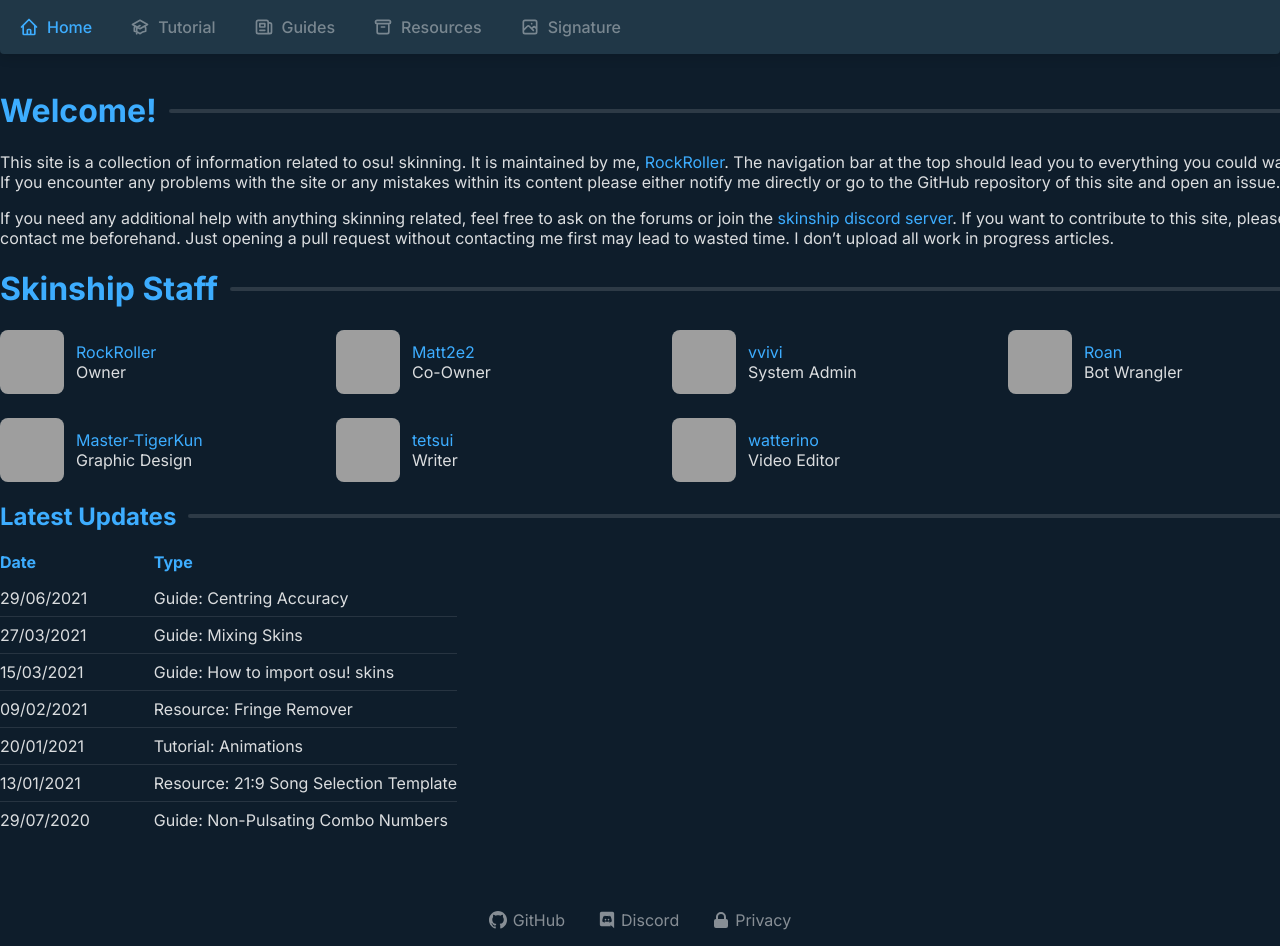
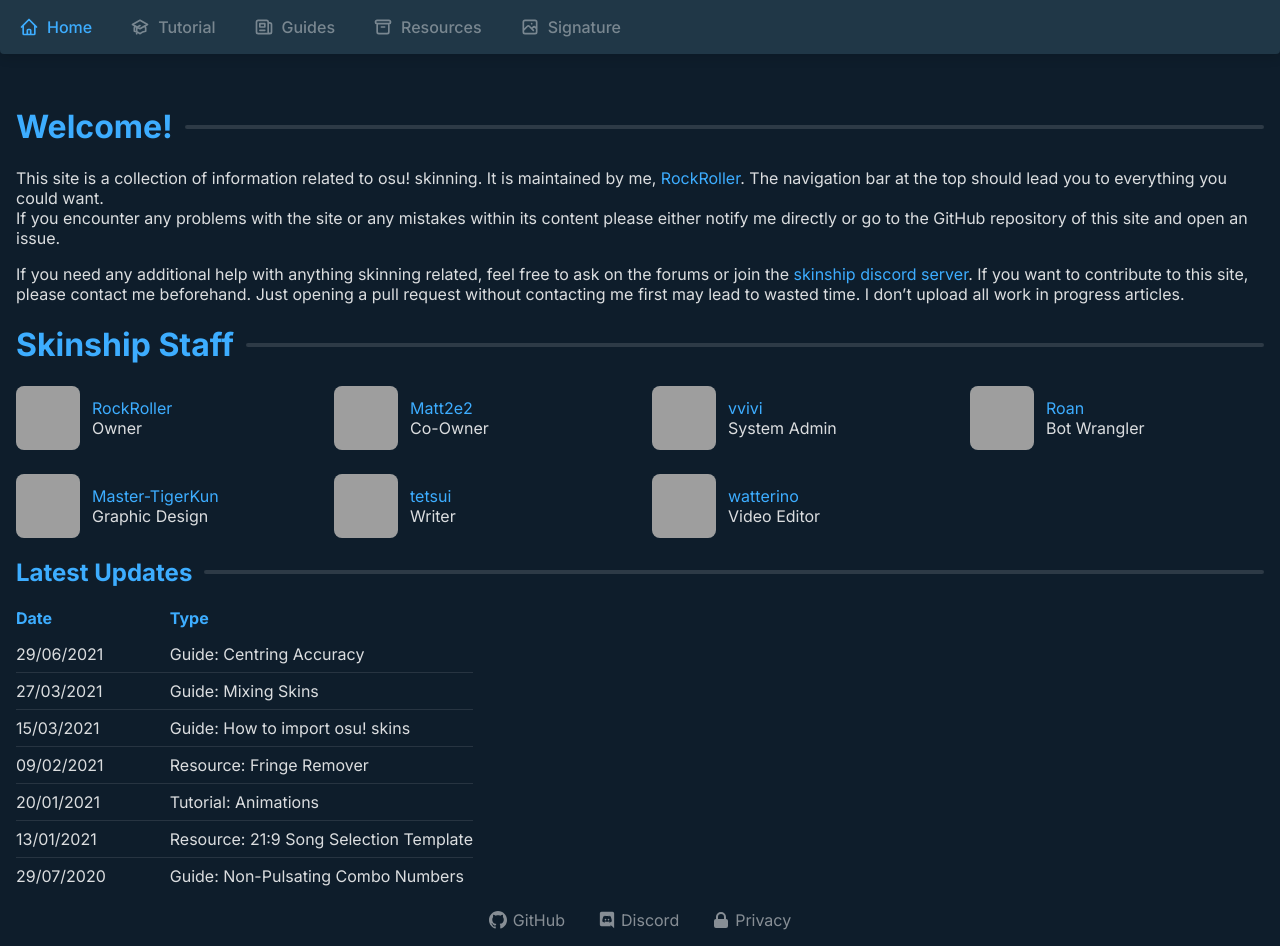
Before and after one commit to RockRoller01/skinninginfo, a Jekyll site: the page built from site/index.md, in a window 1280 px wide and 946 px high. Built offline with Jekyll 4.4.1, drawn with Linux system fonts in a browser that asks for light colours; grey boxes are pictures that could not be loaded.

Commit message:
mobile css

```diff
--- a/site/_layouts/master.html
+++ b/site/_layouts/master.html
@@ -31,25 +31,13 @@
 </head>
 
 <body class="{{ layout.body_class }}">
-    <style>
-        {% if page.highlight %}
-            .header a[href*="{{ page.highlight }}"] {
-                color: var(--accent) !important
-            }
-        {% else %}
-            .header a[href="/"] {
-                color: var(--accent) !important
-            }
-        {% endif %}
-    </style>
-
     <header class="header">
         <nav class="navbar">
-            <a href="{{site.baseurl}}/" class="navbar-item">{% include icons/home.html %}Home</a>
-            <a href="{{site.baseurl}}/tutorial/introduction" class="navbar-item">{% include icons/academic-cap.html %}Tutorial</a>
-            <a href="{{site.baseurl}}/guides" class="navbar-item">{% include icons/news.html %}Guides</a>
-            <a href="{{site.baseurl}}/resources" class="navbar-item">{% include icons/archive.html %}Resources</a>
-            <a href="{{site.baseurl}}/signature" class="navbar-item">{% include icons/image.html %}Signature</a>
+            <a href="{{site.baseurl}}/" class="navbar-item {% if page.highlight %}{% else %}highlight{% endif %}">{% include icons/home.html %}Home</a>
+            <a href="{{site.baseurl}}/tutorial/introduction" class="navbar-item {% if page.highlight == "tutorial"%}highlight{% endif %}">{% include icons/academic-cap.html %}Tutorial</a>
+            <a href="{{site.baseurl}}/guides" class="navbar-item {% if page.highlight == "guides"%}highlight{% endif %}">{% include icons/news.html %}Guides</a>
+            <a href="{{site.baseurl}}/resources" class="navbar-item {% if page.highlight == "resources"%}highlight{% endif %}">{% include icons/archive.html %}Resources</a>
+            <a href="{{site.baseurl}}/signature" class="navbar-item {% if page.highlight == "signature"%}highlight{% endif %}">{% include icons/image.html %}Signature</a>
             <div class="menu navbar-item">
                 {% include icons/menu.html %}
             </div>
--- a/site/_sass/_header.scss
+++ b/site/_sass/_header.scss
@@ -12,8 +12,8 @@
         box-shadow: $shadow;
         border-radius: 0 0 $radius $radius;
         overflow: hidden;
+        display: flex;
         .navbar-item {
-			float: left;
             display: inline-flex;
             color: $header-link;
             text-align: center;
@@ -40,6 +40,31 @@
         }
         .menu {
             display: none;
+            position: absolute;
+            top: 0;
+            right: 0;
+            .icon {
+                margin: 0;
+            }
+        }
+        &.menu-expanded {
+            flex-direction: column;
+            a.navbar-item {
+                display: inline-flex;
             }
         }
     }
+    .highlight {
+        color: $accent-blue !important;
+    }
+}
+
+@media (max-width: 700px) {
+    .navbar-item:not(.highlight):not(.menu) {
+        display: none;
+    }
+    .menu {
+        display: inline-flex !important;
+        float: right;
+    }
+}
--- a/site/_sass/_html-overrides.scss
+++ b/site/_sass/_html-overrides.scss
@@ -62,3 +62,10 @@
         background: $button-gradient-hover;
     }
 }
+
+@media (max-width: 1320px) {
+    main {
+        width: 100%;
+        padding: 16px;
+    }
+}
--- a/site/_sass/_staff-grid.scss
+++ b/site/_sass/_staff-grid.scss
@@ -22,3 +22,23 @@
         }
     }
 }
+
+@media (max-width: 1000px) {
+    .staff-grid {
+        grid-template-columns: repeat(3, 1fr);
+    }
+}
+
+@media (max-width: 700px) {
+    .staff-grid {
+        grid-template-columns: repeat(2, 1fr);
+        gap: 16px;
+    }
+}
+
+@media (max-width: 400px) {
+    .staff-grid {
+        grid-template-columns: repeat(1, 1fr);
+        gap: 16px;
+    }
+}
```
Also changed, not shown: other parts of site/_layouts/master.html (+2 -2 lines), site/css/no.css (deleted, +0 -44 lines). Lines whose indentation alone changed are shown as unchanged.
